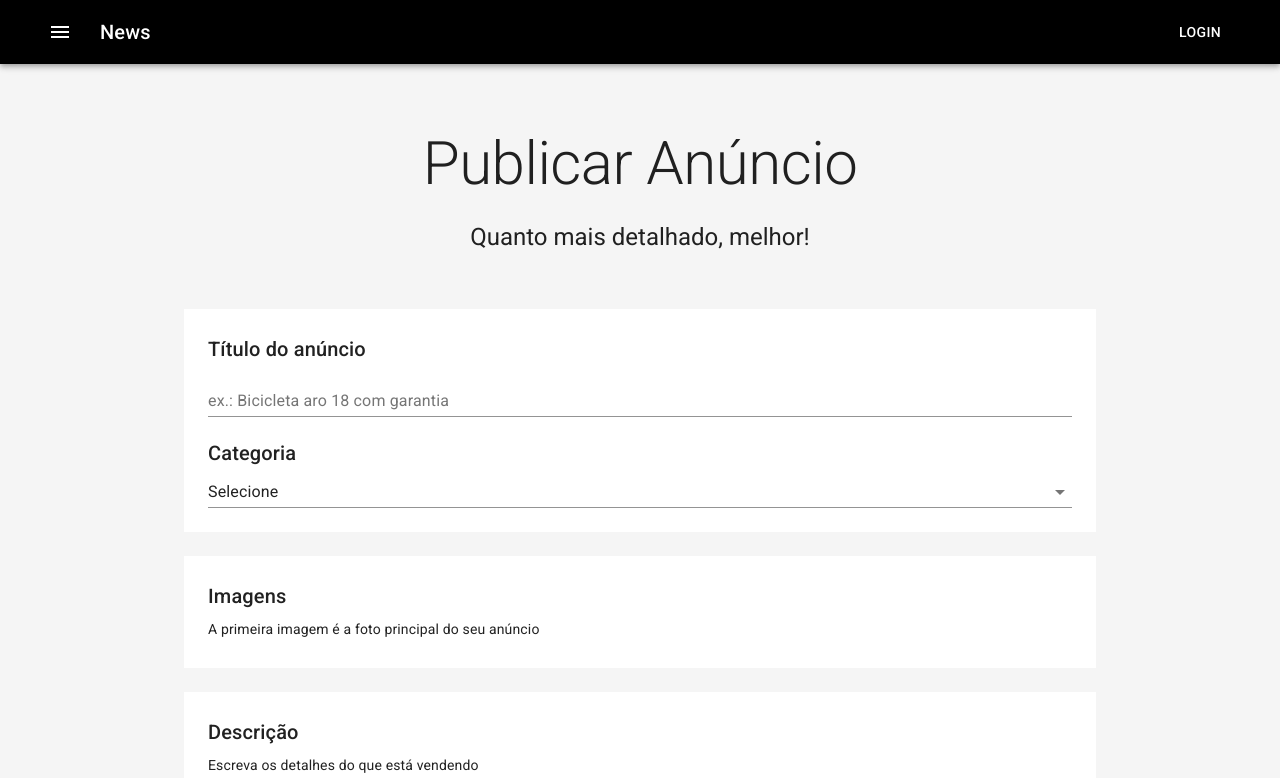
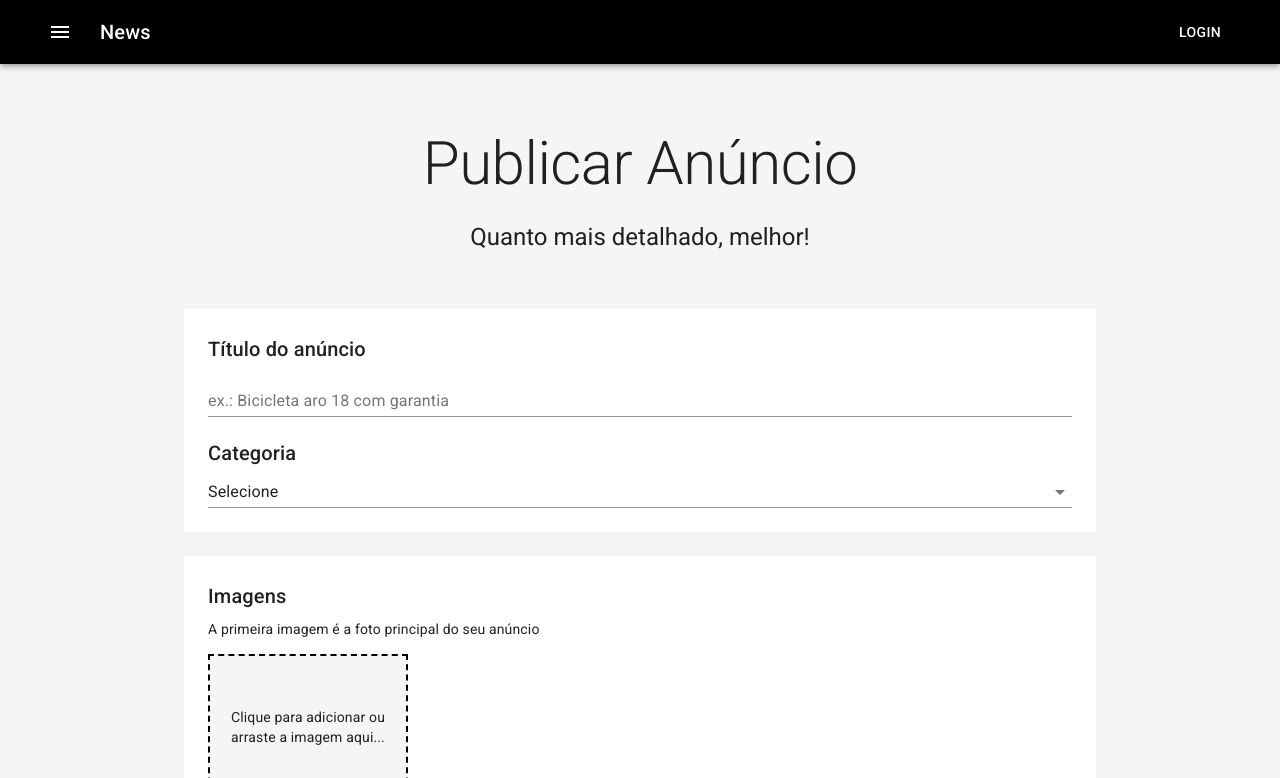
Before and after one commit to Rleopioneer/anunx, a Next.js app: page /user/publish in a window 1280 px wide. Shown: the top 778 px of the page. Built offline with nearby package versions, Linux system fonts and the light colour scheme.

Commit message:
Adicionando feature de upload de imagens e react dropzone(Front)

```diff
--- a/package.json
+++ b/package.json
@@ -12,6 +12,7 @@
     "@material-ui/icons": "^4.11.3",
     "next": "13.1.4",
     "react": "18.2.0",
-    "react-dom": "18.2.0"
+    "react-dom": "18.2.0",
+    "react-dropzone": "11.3.4"
   }
 }
--- a/pages/user/publish.js
+++ b/pages/user/publish.js
@@ -1,16 +1,25 @@
+import { useState } from 'react'
+import { useDropzone } from 'react-dropzone'
 import {
   Box,
   Button,
   Container,
+  IconButton,
   makeStyles,
   Select,
   TextField,
   Typography,
 } from '@material-ui/core'
 
+
+import { DeleteForever } from '@material-ui/icons'
+
 import TemplateDefault from '../../src/templates/Default'
 
 const useStyles = makeStyles((theme) => ({
+  mask: {},
+  mainImage: {},
+
   container: {
     padding: theme.spacing(8, 0, 6)
   },
@@ -22,12 +31,87 @@
   box: {
     backgroundColor: theme.palette.background.white,
     padding: theme.spacing(3),
+  },
+
+  thumbsContainer: {
+    display: 'flex',
+    marginTop: 15,
+    flexWrap: 'wrap',
+  },
+
+  dropzone: {
+    display: 'flex',
+    justifyContent: 'center',
+    alignItems: 'center',
+    textAlign: 'center',
+    padding: 10,
+    margin: '0 15px 15px 0',
+    width: 200,
+    height: 150,
+    backgroundColor: theme.palette.background.default,
+    border: '2px dashed black',
+    cursor: 'pointer',
+  },
+
+  thumb: {
+    width: 200,
+    height: 150,
+    backgroundSize: 'cover',
+    backgroundPosition: 'center center',
+    position: 'relative',
+    margin: '0 15px 15px 0',
+
+    '& $mainImage' : {
+      backgroundColor: 'blue',
+      padding: '6px 10px',
+      position: 'absolute',
+      bottom: 0,
+      left: 0,
+    },
+
+    '&:hover $mask': {
+      display: 'flex'
+    },
+
+    '& $mask': {
+      display: 'none',
+      backgroundColor: 'rgba(0, 0, 0, 0.7)',
+      height: '100%',
+      width: '100%',
+      justifyContent: 'center',
+      alignItems: 'center',
+      textAlign: 'center',
+    }
   }
 
 }))
 
 const Publish = () => {
   const classes = useStyles()
+
+  const [files, setFiles] = useState([])
+
+  const { getRootProps, getInputProps, open } = useDropzone({
+    accept: 'image/*',
+    onDrop: (acceptedFile) => {
+      const newFiles = acceptedFile.map(file => {
+        return Object.assign(file, { //cria novo objeto do zero
+          preview: URL.createObjectURL(file)
+        })
+      })
+
+      setFiles([
+        ...files,
+        ...newFiles
+      ])
+    },
+    noClick: true
+  })
+
+  const handleRemoveFile = fileName => {
+    const newFileState = files.filter(file => file.name !== fileName )
+    setFiles(newFileState)
+  }
 
   return (
 
@@ -92,6 +176,46 @@
           <Typography component='div' variant='body2' color='textPrimary' gutterBottom>
               A primeira imagem é a foto principal do seu anúncio
           </Typography>
+          <Box className={classes.thumbsContainer} {...getRootProps()}>
+
+            <Box className={classes.dropzone} onClick={open}>
+              <input {...getInputProps()} />
+              <Typography variant='body2' color='textPrimary' gutterBottom>
+                Clique para adicionar ou arraste a imagem aqui...
+              </Typography>
+            </Box>
+
+            {
+              files.map((file, index) => (
+                <Box
+                  key={file.name}
+                  className={classes.thumb}
+                  style={{backgroundImage: `url(${file.preview})`}}
+                >
+                  {
+                    index === 0 ?
+                      <Box className={classes.mainImage}>
+                        <Typography variant='body' color='secondary'>
+                          Principal
+                        </Typography>
+                      </Box>
+                      : null
+
+                  }
+
+                  <Box className={classes.mask}>
+                    <IconButton color='secondary' onClick={() => handleRemoveFile(file.name)}>
+                      <DeleteForever fontSize='large' />
+                    </IconButton>
+                  </Box>
+
+                </Box>
+
+              ))
+            }
+
+          </Box>
+
         </Box>
       </Container>
 
--- a/src/theme.js
+++ b/src/theme.js
@@ -4,6 +4,10 @@
     palette: {
         primary: {
             main: '#000000',
+        },
+
+        secondary: {
+            main: '#ffffff',
         },
 
         background: {
```
Also changed, not shown: 1 other file (tests, documents, lock files or other folders).
